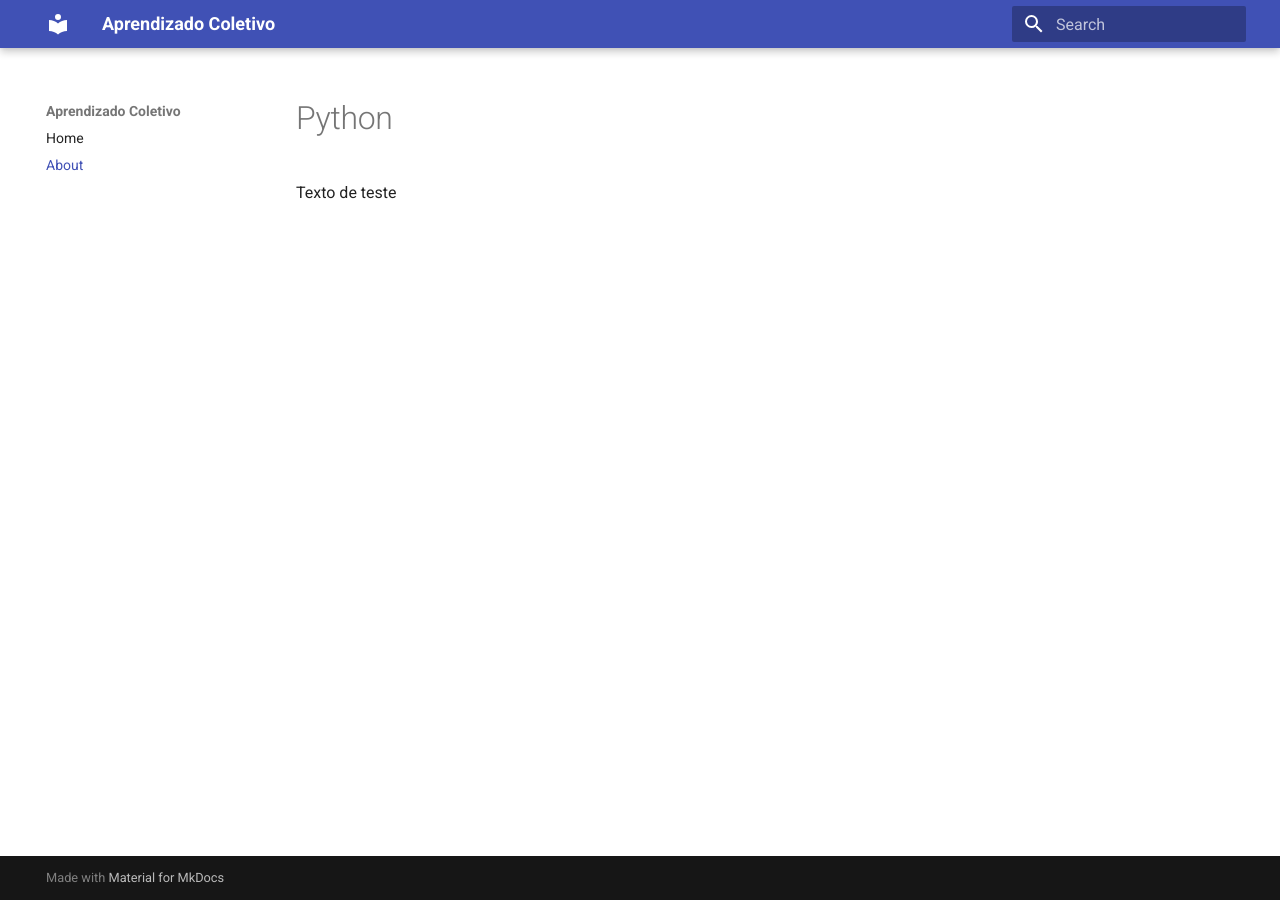
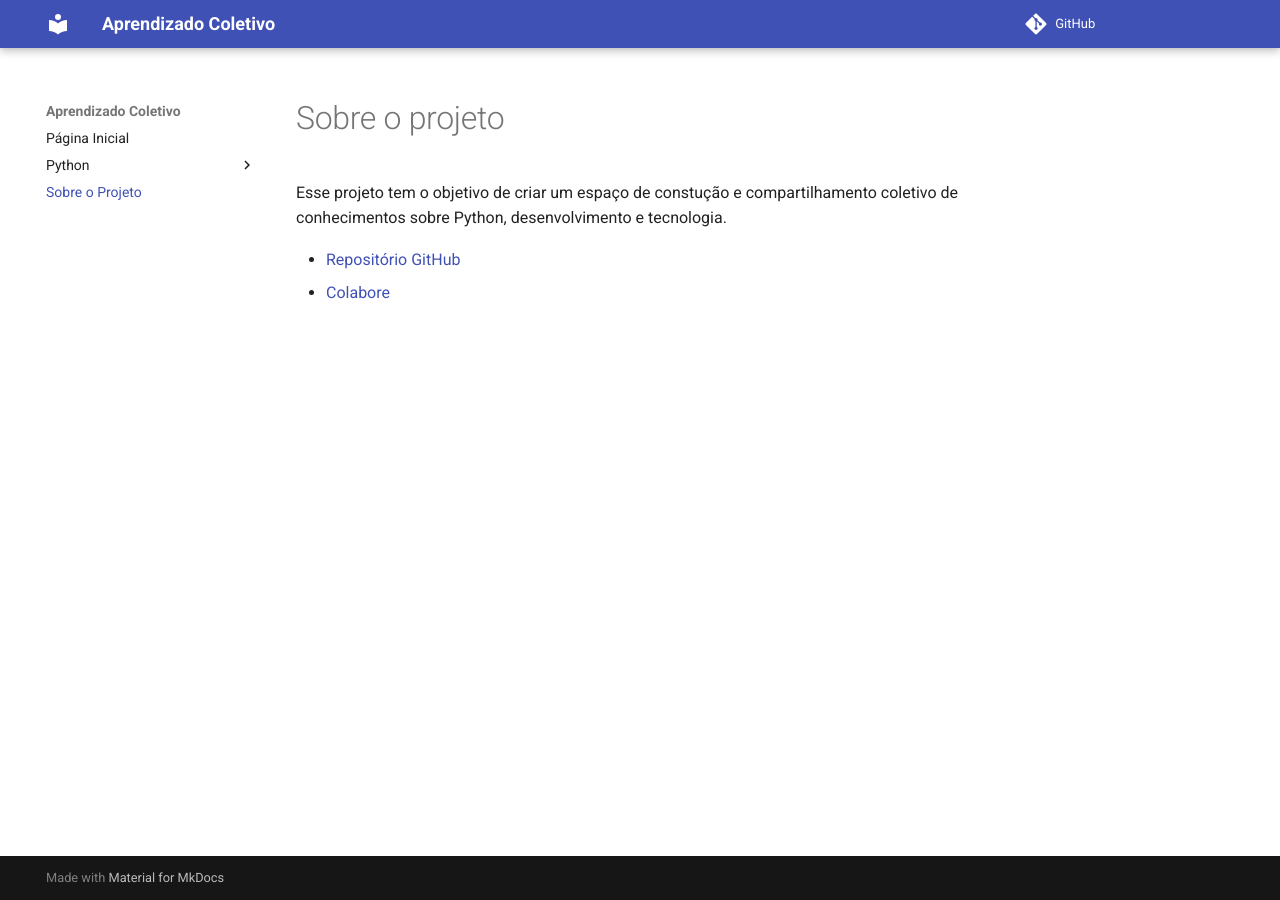
Before and after one commit to devleonardoamaral/aprendizado-coletivo-python, an MkDocs documentation site: the page built from articles/about.md, in a window 1280 px wide. Built offline with MkDocs 1.6.1 and Material for MkDocs 9.7.7, drawn with Linux system fonts in a browser that asks for light colours; comment, search, counter and statistics services are not loaded.

```diff
--- a/articles/about.md
+++ b/articles/about.md
@@ -1,3 +1,6 @@
-# Python
+# Sobre o projeto
 
-Texto de teste
+Esse projeto tem o objetivo de criar um espaço de constução e compartilhamento coletivo de conhecimentos sobre Python, desenvolvimento e tecnologia.
+
+- [Repositório GitHub](https://github.com/devleonardoamaral/aprendizado-coletivo-python)
+- [Colabore](collaboration/guidelines.md)
--- a/mkdocs.yml
+++ b/mkdocs.yml
@@ -1,8 +1,20 @@
 site_name: Aprendizado Coletivo
 site_url: https://devleonardoamaral.github.io/aprendizado-coletivo-python/
+repo_name: GitHub
 docs_dir: articles
+repo_url: https://github.com/devleonardoamaral/aprendizado-coletivo-python
+use_directory_urls: true
+
 nav:
-  - Home: index.md
-  - About: about.md
+  - Página Inicial: index.md
+  - Python:
+      - Fundamentos:
+          - Tipos Primitivos: python/fundamentos/tipos_primitivos.md
+  - Sobre o Projeto: about.md
+
 theme:
   name: material
+  custom_dir: overrides
+
+plugins:
+  - meta
--- /dev/null
+++ b/overrides/main.html
@@ -0,0 +1,15 @@
+{% extends "base.html" %}
+
+{% block extrahead %}
+  {% set title = config.site_name %}
+  {% if page and page.meta and page.meta.title %}
+    {% set title = title ~ " - " ~ page.meta.title %}
+  {% elif page and page.title and not page.is_homepage %}
+    {% set title = title ~ " - " ~ page.title | striptags %}
+  {% endif %}
+  <meta property="og:title" content="{{ title }}" />
+  <meta property="og:type" content="website" />
+  <meta property="og:url" content="{{ page.canonical_url }}" />
+  <meta property="og:description" content="{{ config.site_description }}" />
+  <meta name="theme-color" content="#FF0000"
+{% endblock %}
```
Also changed, not shown: articles/collaboration/guidelines.md (added, +3 -0 lines), articles/index.md (+1 -3 lines), articles/python/fundamentos/tipos_primitivos.md (added, +13 -0 lines), articles/python/fundamentos/index.md (added), articles/python/index.md (added).
